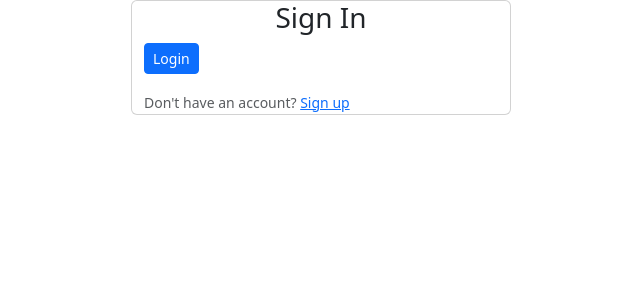
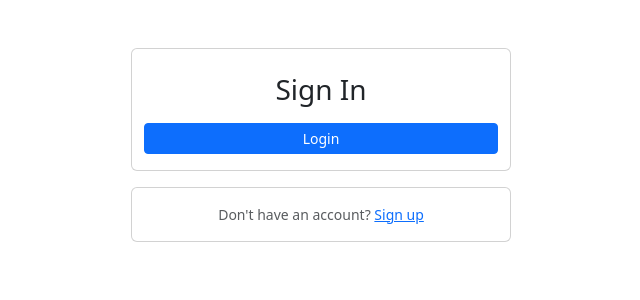
Before and after one commit to ikiplagat/Instagram-Clone, a Django app: template Insta/templates/registration/login.html in a window 1280 px wide. Shown: the top 300 px of the page, without its empty margins (319-959 px from the left). Run offline with Django 3.2, Linux system fonts and the light colour scheme; the template is opened without the code that fills it: most values are stand-ins (such as "Sample title", 1, 10 or a date in 2020); parts of the project's set-up code (start-up, migrations or seed data) failed here and were passed over; some libraries are stand-ins or nearby versions.

Commit message:
style log in page

```diff
--- a/Insta/templates/registration/login.html
+++ b/Insta/templates/registration/login.html
@@ -3,19 +3,19 @@
   <div class="row">
     <!-- Empty div -->
     <div class="col-md-4"></div>
-    <div class="col-md-4 card">
+    <div class="card col-md-4 mt-5 mb-3 pb-3">
       {% if form.errors %}
       <p>Password or Username is incorrect</p>
       {% endif %}
       <div class="panel panel-default">
         <div class="panel-heading">
-          <h3 class="text-center">Sign In</h3>
+          <h3 class="text-center pt-4 pb-2">Sign In</h3>
         </div>
         <div class="panel-body">
           <form action="/accounts/login/" method="post">
             {% csrf_token %} {% bootstrap_form form%}
 
-            <div class="form-group">
+            <div class="form-group text-center d-grid gap-2">
               <input
                 type="submit"
                 class="btn btn-primary btn-sm"
@@ -27,16 +27,17 @@
           </form>
         </div>
       </div>
-      <div class="pt-3">
-        <small class="text-muted">
-          Don't have an account?
-          <a class="ml-2" href="/accounts/register">Sign up</a>
-        </small>
-      </div>
     </div>
-
     <!-- empty div -->
     <div class="col-md-4"></div>
+    <!-- empty div -->
+    <div class="col-md-4"></div>
+    <div class="card col-md-4 pt-3 pb-3 mb-5 text-center">
+      <small class="text-muted">
+       Don't have an account?
+        <a class="ml-2" href="/accounts/register">Sign up</a>
+      </small>
+    </div>
   </div>
 </div>
 
```
Also changed, not shown: Insta/templates/registration/registration_form.html (+4 -4 lines).
